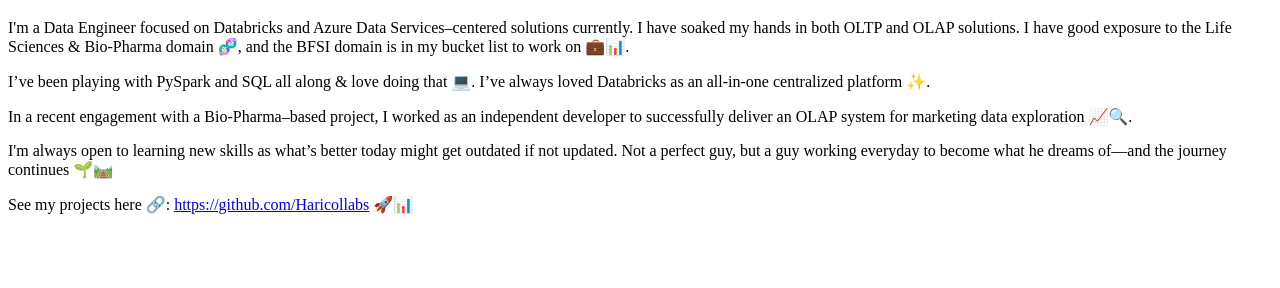
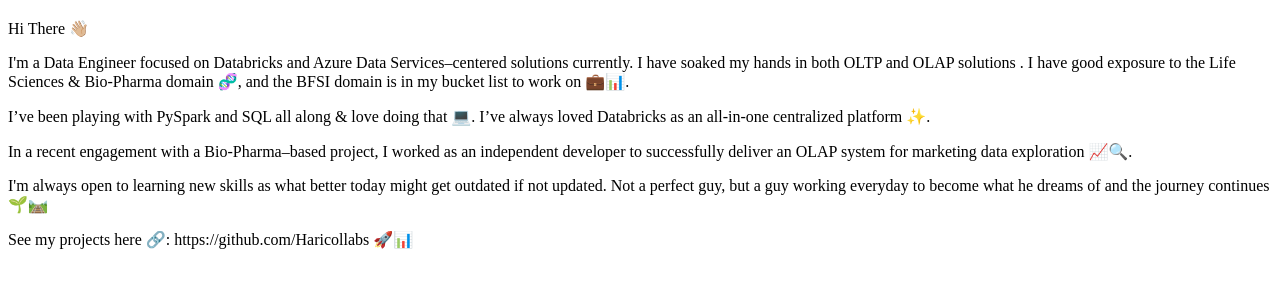
Before and after one commit to Haricollabs/Haricollabs.github.io, a plain HTML site: page index.html in a window 1280 px wide. Shown: the part 62-350 px from the top of the page. Drawn offline with Linux system fonts and the light colour scheme.

Commit message:
Update index.html

```diff
--- a/index.html
+++ b/index.html
@@ -5,14 +5,16 @@
 </head>
 <body>
   <h1>Hi There 👋🏼</h1>
-  <p>I'm a Data Engineer focused on Databricks and Azure Data Services–centered solutions currently. I have soaked my hands in both OLTP and OLAP solutions. I have good exposure to the Life Sciences & Bio-Pharma domain 🧬, and the BFSI domain is in my bucket list to work on 💼📊.</p>
+  <p>Hi There 👋🏼</p>
+
+<p>I'm a Data Engineer focused on Databricks and Azure Data Services–centered solutions currently. I have soaked my hands in both OLTP and OLAP solutions . I have good exposure to the Life Sciences & Bio-Pharma domain 🧬, and the BFSI domain is in my bucket list to work on 💼📊. </p>
 
 <p>I’ve been playing with PySpark and SQL all along & love doing that 💻. I’ve always loved Databricks as an all-in-one centralized platform ✨.</p>
 
 <p>In a recent engagement with a Bio-Pharma–based project, I worked as an independent developer to successfully deliver an OLAP system for marketing data exploration 📈🔍.</p>
 
-<p>I'm always open to learning new skills as what’s better today might get outdated if not updated. Not a perfect guy, but a guy working everyday to become what he dreams of—and the journey continues 🌱🛤️</p>
+<p>I'm always open to learning new skills as what better today might get outdated if not updated. Not a perfect guy, but a guy working everyday to become what he dreams of and the journey continues 🌱🛤️</p>
 
-<p>See my projects here 🔗: <a href="https://github.com/Haricollabs" target="_blank">https://github.com/Haricollabs</a> 🚀📊</p>
+<p>See my projects here 🔗: https://github.com/Haricollabs 🚀📊</p>
 </body>
 </html>
```
